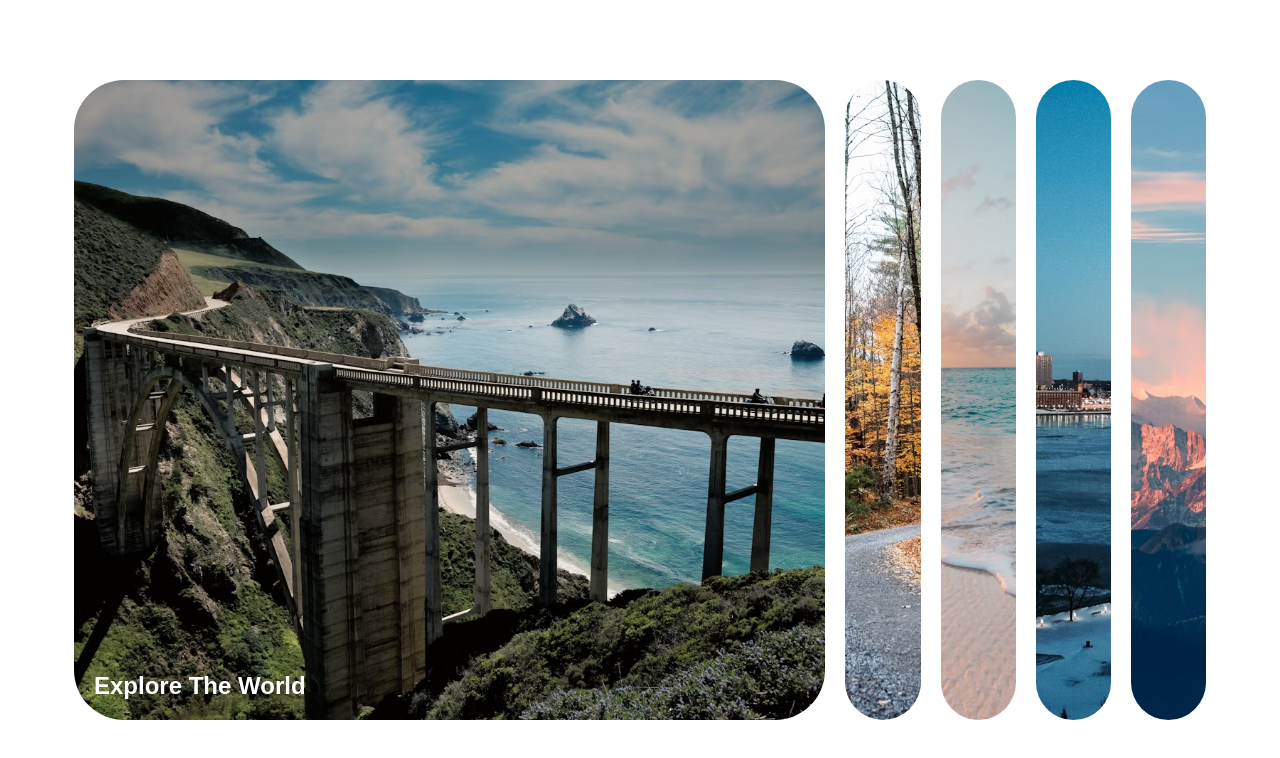
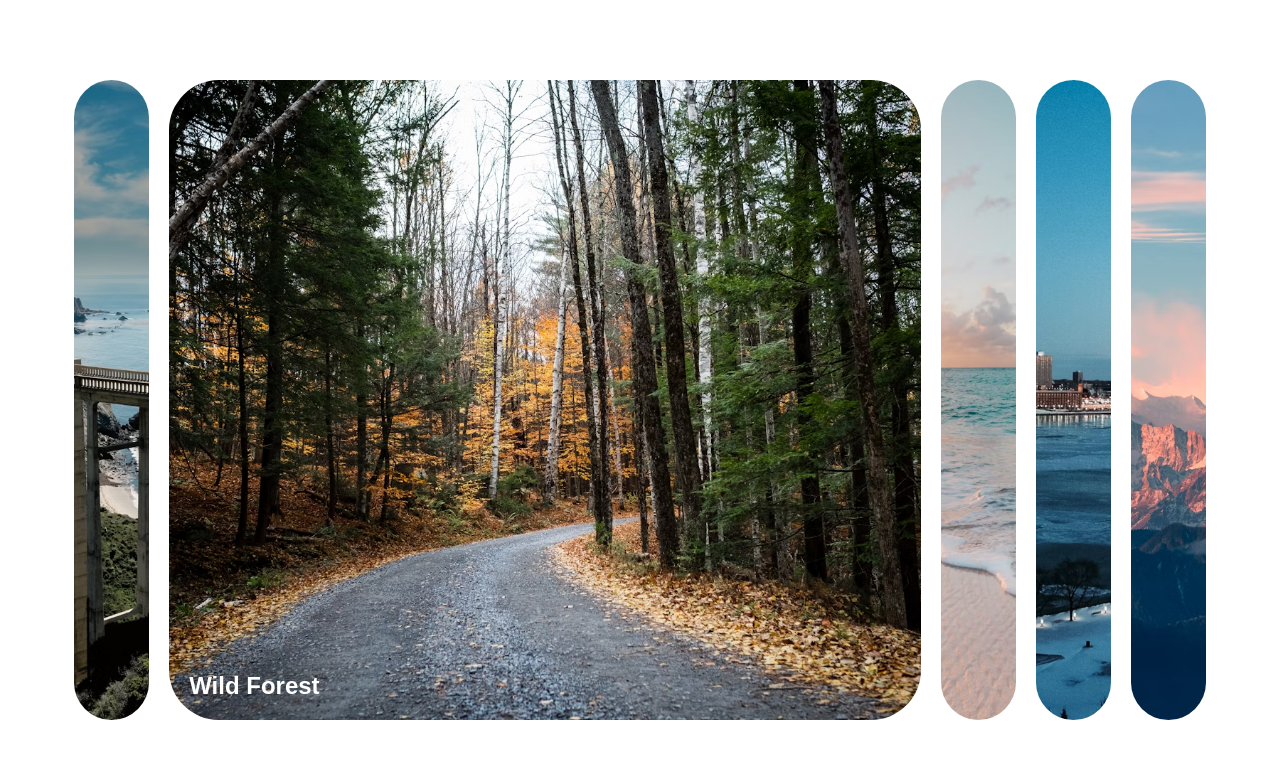
Before and after one commit to Souravbanerjeedata/expanding-cards, a plain HTML site: page index.html in a window 1280 px wide. Both pictures are taken after a click on the element "Wild Forest". Drawn offline with Linux system fonts and the light colour scheme; a web font is replaced by a local one.

Commit message:
js added

```diff
--- a/index.js
+++ b/index.js
@@ -0,0 +1,16 @@
+"use strict";
+
+const panels = document.querySelectorAll(".panel");
+
+panels.forEach((panel) => {
+  panel.addEventListener("click", () => {
+    removeActiveClasses();
+    panel.classList.add("active");
+  });
+});
+
+function removeActiveClasses() {
+  panels.forEach((panel) => {
+    panel.classList.remove("active");
+  });
+}
--- a/style.css
+++ b/style.css
@@ -32,6 +32,7 @@ body {
   cursor: pointer;
   flex: 0.5;
   position: relative;
+  transition: all 700ms ease-in;
 }
 
 .panel h3 {
```
